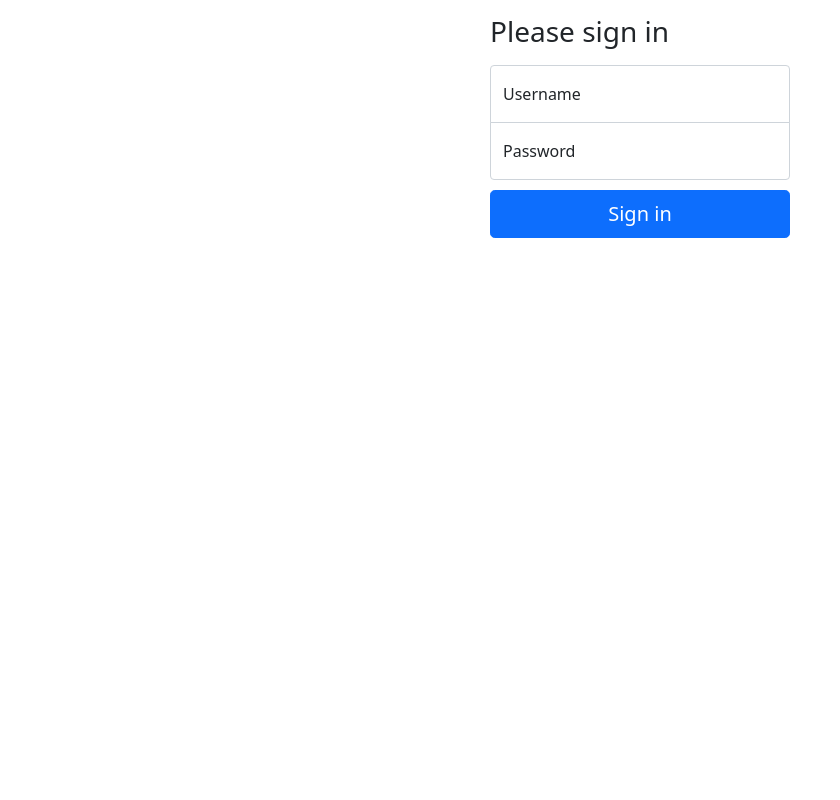
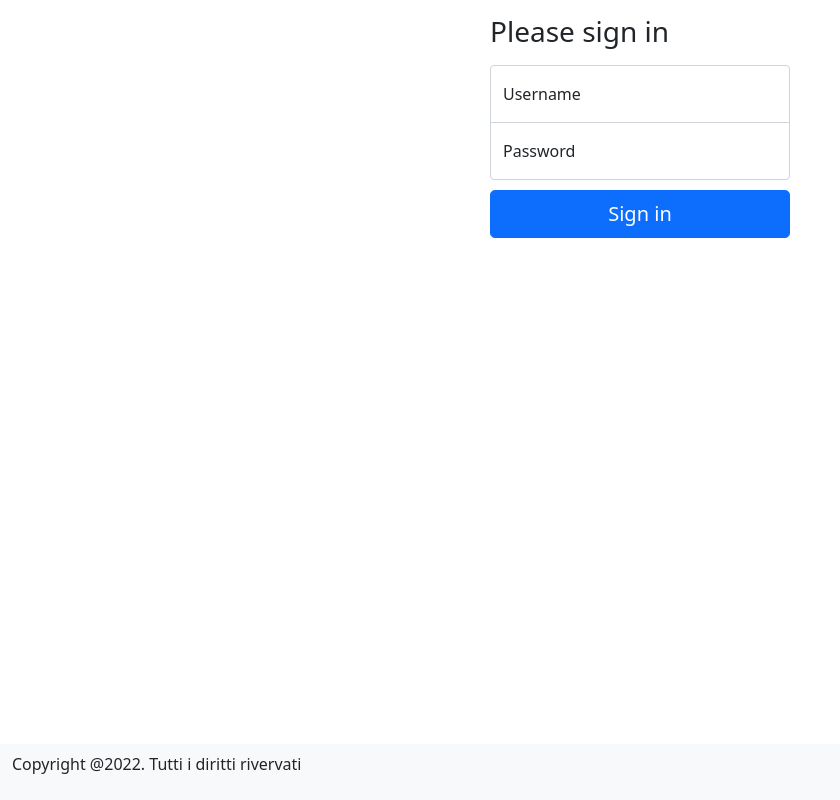
Before and after one commit to frank9615/HospitalAngular, an Angular app: page / in a window 1280 px wide. Shown: the whole page, without its empty margins (0-840 px from the left). Built offline with nearby package versions, Linux system fonts and the light colour scheme.

Commit message:
Fix footer

```diff
--- a/src/app/app.component.html
+++ b/src/app/app.component.html
@@ -1 +1,2 @@
 <router-outlet></router-outlet>
+<app-footer></app-footer>
--- a/src/app/app.module.ts
+++ b/src/app/app.module.ts
@@ -12,6 +12,8 @@ import { ErrorInterceptor } from './core/interceptors/error.interceptor';
 import { AdminComponent } from './pages/admin/admin.component';
 import { OperatorComponent } from './pages/operator/operator.component';
 import { DoctorComponent } from './pages/doctor/doctor.component';
+import { FooterComponent } from './components/footer/footer.component';
+
 
 @NgModule({
   declarations: [
@@ -21,6 +23,7 @@ import { DoctorComponent } from './pages/doctor/doctor.component';
     AdminComponent,
     OperatorComponent,
     DoctorComponent,
+    FooterComponent,
   ],
   imports: [
     BrowserModule,
```
Also changed, not shown: src/app/core/core.module.ts (+0 -7 lines).
